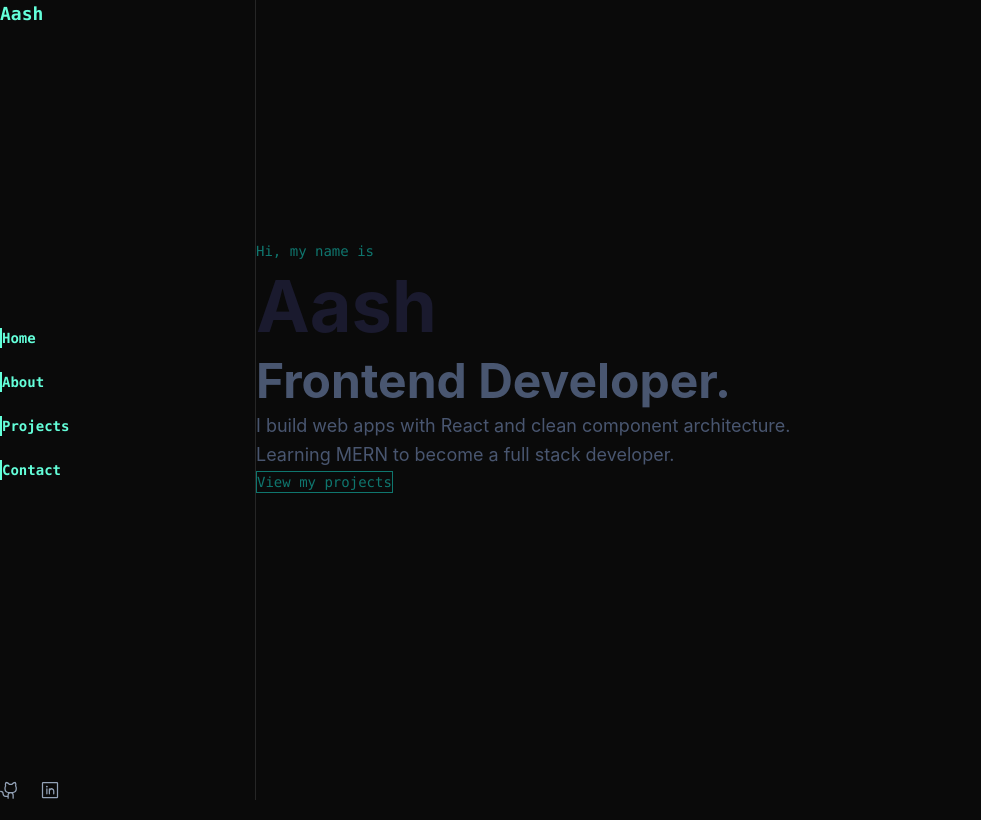
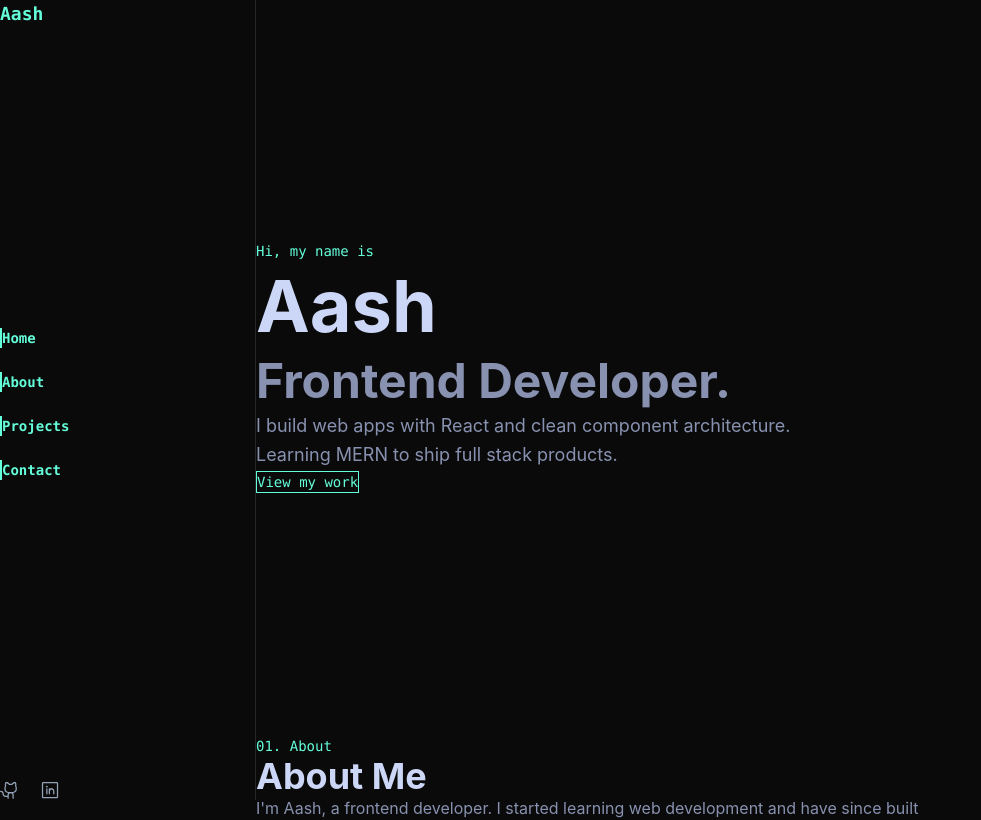
Before and after one commit to ashiq-webdev/portfolio-site, a React (Vite) app: page / in a window 1280 px wide. Shown: the top 820 px of the page, without its empty margins (0-981 px from the left). Built offline with nearby package versions, Linux system fonts and the light colour scheme.

Commit message:
refactor: wire four section components into single-page home page

```diff
--- a/src/pages/HomePage.tsx
+++ b/src/pages/HomePage.tsx
@@ -1,66 +1,15 @@
-type HomePageProps = {
-  theme: string;
-};
+import { Hero } from '../components/Home/Hero';
+import { About } from '../components/Home/About';
+import { ProjectsGrid } from '../components/Home/ProjectsGrid';
+import { Contact } from '../components/Home/Contact';
 
-const accent = (theme: string) => (theme === 'dark' ? '#64ffda' : '#0f766e');
-const heading = (theme: string) => (theme === 'dark' ? '#ccd6f6' : '#1a1a2e');
-const body = (theme: string) => (theme === 'dark' ? '#8892b0' : '#495670');
-
-export function HomePage({ theme }: HomePageProps) {
+export function HomePage() {
   return (
-    <div
-      data-testid="home-page"
-      className="min-h-[calc(100dvh-4rem)] flex items-center"
-    >
-      <section className="w-full">
-        <p
-          className="font-mono text-sm mb-6"
-          style={{ color: accent(theme) }}
-        >
-          Hi, my name is
-        </p>
-        <h1
-          className="text-5xl md:text-7xl font-bold mb-4 leading-tight"
-          style={{ color: heading(theme) }}
-        >
-          Aash
-        </h1>
-        <h2
-          className="text-3xl md:text-5xl font-bold mb-8 leading-tight"
-          style={{ color: body(theme) }}
-        >
-          Frontend Developer.
-        </h2>
-        <p
-          className="max-w-xl text-lg mb-4 leading-relaxed"
-          style={{ color: body(theme) }}
-        >
-          I build web apps with React and clean component architecture.
-        </p>
-        <p
-          className="max-w-xl text-lg mb-12 leading-relaxed"
-          style={{ color: body(theme) }}
-        >
-          Learning MERN to become a full stack developer.
-        </p>
-        <a
-          href="/projects"
-          className="inline-block font-mono text-sm px-6 py-3 border transition-colors"
-          style={{
-            color: accent(theme),
-            borderColor: accent(theme),
-          }}
-          onMouseEnter={(e) => {
-            e.currentTarget.style.backgroundColor =
-              theme === 'dark' ? 'rgba(100, 255, 218, 0.1)' : 'rgba(15, 118, 110, 0.1)';
-          }}
-          onMouseLeave={(e) => {
-            e.currentTarget.style.backgroundColor = 'transparent';
-          }}
-        >
-          View my projects
-        </a>
-      </section>
+    <div data-testid="home-page">
+      <Hero />
+      <About />
+      <ProjectsGrid />
+      <Contact />
     </div>
   );
 }
```
